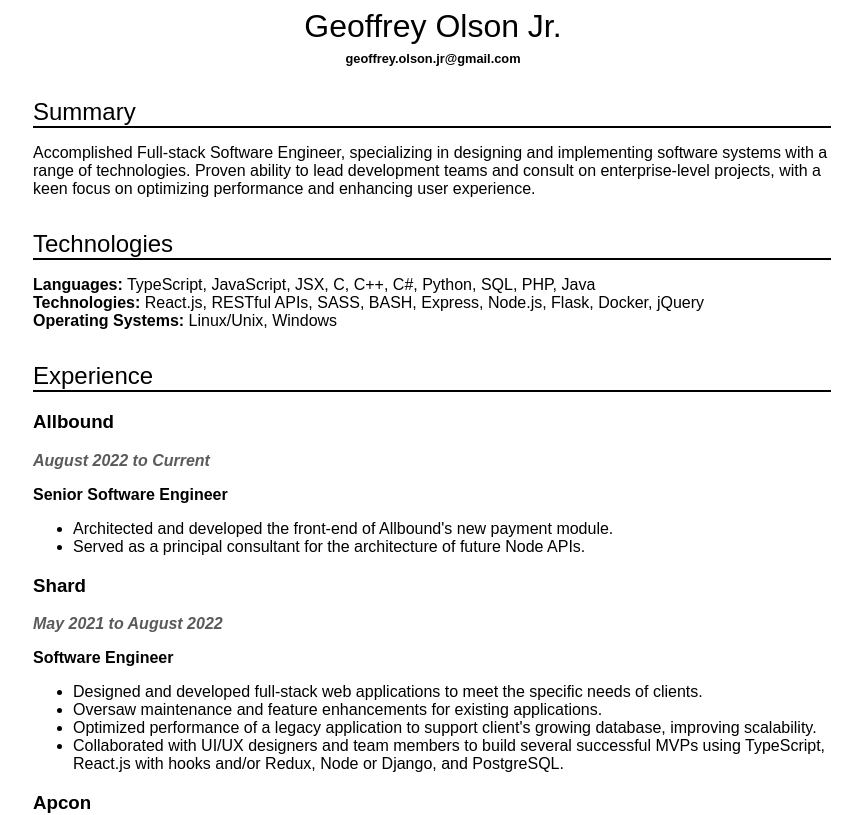
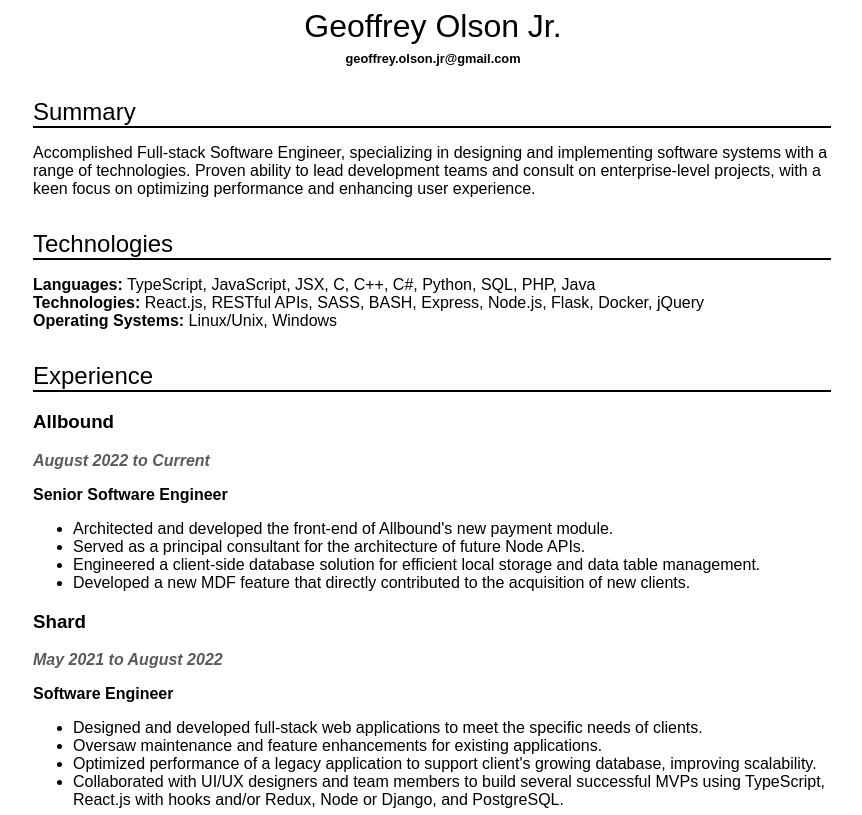
Before and after one commit to geoffolson/resume, a Next.js app: page / in a window 1280 px wide. Shown: the top 815 px of the page, without its empty margins (207-1069 px from the left). Built offline with nearby package versions, Linux system fonts and the light colour scheme.

Commit message:
add new bullet points to allbound experience

```diff
--- a/pages/index.tsx
+++ b/pages/index.tsx
@@ -38,6 +38,13 @@
         <ul>
           <li>Architected and developed the front-end of Allbound's new payment module.</li>
           <li>Served as a principal consultant for the architecture of future Node APIs.</li>
+          <li>
+            Engineered a client-side database solution for efficient local storage and data table
+            management.
+          </li>
+          <li>
+            Developed a new MDF feature that directly contributed to the acquisition of new clients.
+          </li>
         </ul>
         <h3>Shard</h3>
         <p>
```
